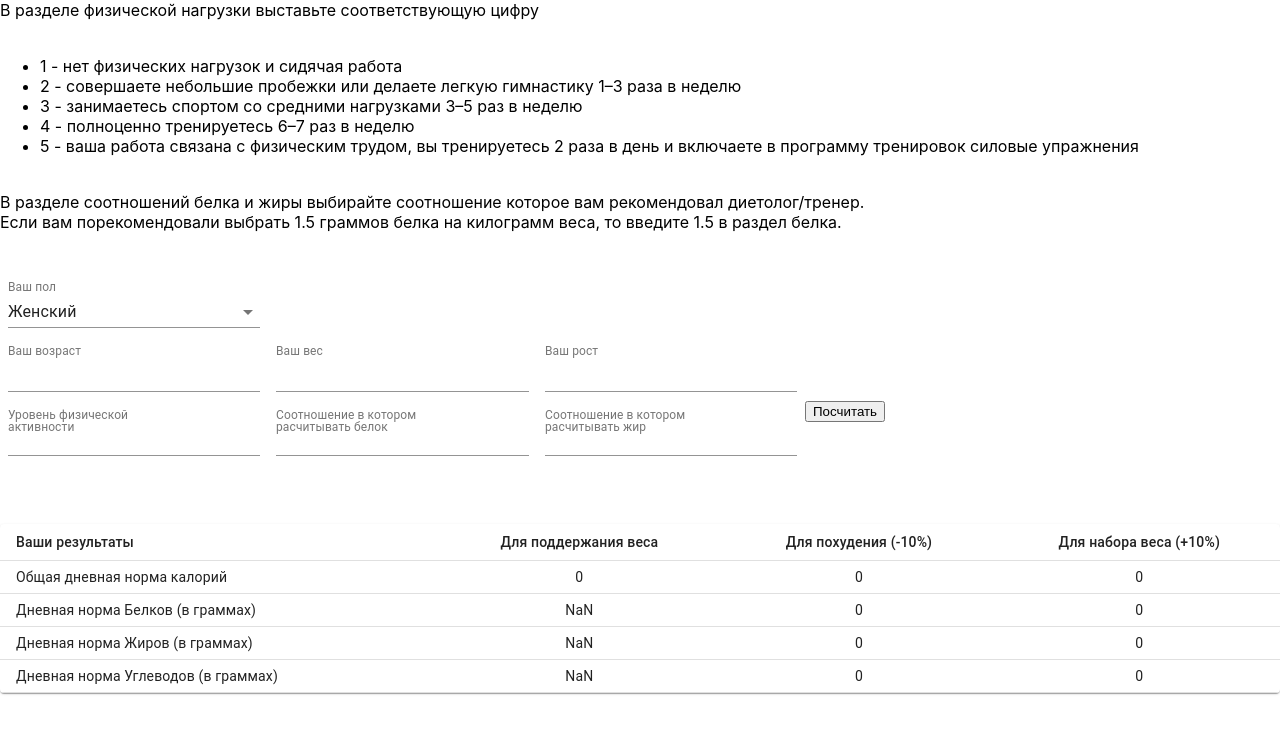
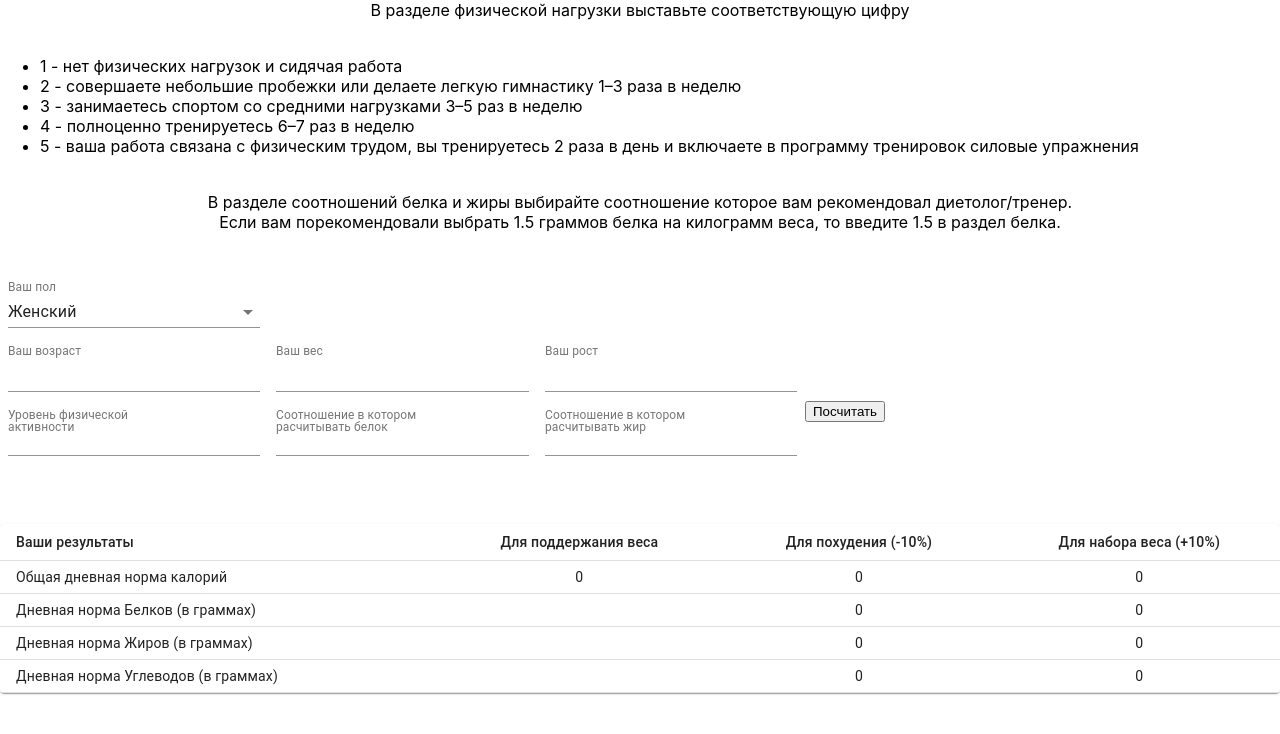
Before and after one commit to Serhazor/macro_calc_en, a Next.js app: page /components/demo in a window 1280 px wide. Shown: the top 734 px of the page. Built offline with nearby package versions, Linux system fonts and the light colour scheme.

Commit message:
centered some of the text

```diff
--- a/pages/components/demo.js
+++ b/pages/components/demo.js
@@ -3,6 +3,7 @@ import TextField from "@material-ui/core/TextField";
 import { makeStyles } from "@material-ui/core/styles";
 import MenuItem from "@material-ui/core/MenuItem";
 import DenseTable from "./DenseTable";
+
 
 const useStyles = makeStyles((theme) => ({
   table: {
@@ -98,9 +99,9 @@ export default function FormPropsTextFields() {
       (parseInt(maintainingWeigthCalories - (maintainingWeigthCalories * 0.1))),
       (parseInt(maintainingWeigthCalories + (maintainingWeigthCalories * 0.1))),
     ),
-    createData("Дневная норма Белков (в граммах)", (parseInt(proCal)), (parseInt(proCal - (proCal * 0.1))), (parseInt(proCal + (proCal * 0.1)))),
-    createData("Дневная норма Жиров (в граммах)", (parseInt(fatCal)), (parseInt(fatCal - (fatCal * 0.1))), (parseInt(fatCal + (fatCal * 0.1)))),
-    createData("Дневная норма Углеводов (в граммах)", (parseInt(carbCal)),(parseInt(carbCal - (carbCal * 0.1))), (parseInt(carbCal + (carbCal * 0.1))))
+    createData("Дневная норма Белков (в граммах)", proCal, (parseInt(proCal - (proCal * 0.1))), (parseInt(proCal + (proCal * 0.1)))),
+    createData("Дневная норма Жиров (в граммах)", fatCal, (parseInt(fatCal - (fatCal * 0.1))), (parseInt(fatCal + (fatCal * 0.1)))),
+    createData("Дневная норма Углеводов (в граммах)", carbCal,(parseInt(carbCal - (carbCal * 0.1))), (parseInt(carbCal + (carbCal * 0.1))))
   ];
   return (
     <form
@@ -108,42 +109,46 @@ export default function FormPropsTextFields() {
       noValidate
       autoComplete="off"
       onSubmit={handleCheck}
-    > <div>
+    > <div style={{textAlign: "center"}}>
           В разделе физической нагрузки выставьте соответствующую цифру
       </div>
     <br/>
+      <div>
         <ul>
           <li>
-        <div>   1 - нет физических нагрузок и сидячая работа</div>
+            1 - нет физических нагрузок и сидячая работа
           </li>
 
           <li>
-        <div> 2 - совершаете небольшие пробежки или делаете легкую гимнастику 1–3 раза в неделю </div>
+            2 - совершаете небольшие пробежки или делаете легкую гимнастику 1–3 раза в неделю
           </li>
 
           <li>
-        <div>   3 - занимаетесь спортом со средними нагрузками 3–5 раз в неделю</div>
+            3 - занимаетесь спортом со средними нагрузками 3–5 раз в неделю
           </li>
 
           <li>
-        <div>   4 - полноценно тренируетесь 6–7 раз в неделю</div>
+            4 - полноценно тренируетесь 6–7 раз в неделю
           </li>
 
           <li>
-        <div> 5 - ваша работа связана с физическим трудом, вы тренируетесь 2 раза в день и включаете в программу тренировок силовые упражнения</div>
+            5 - ваша работа связана с физическим трудом, вы тренируетесь 2 раза в день и включаете в программу тренировок силовые упражнения
           </li>
         </ul>
+        </div>
+
       <br />
-      <div>
+      <div/>
+      <div style={{textAlign: "center"}}>
         В разделе соотношений белка и жиры выбирайте соотношение которое вам рекомендовал диетолог/тренер.
       </div>
-      <div>
+      <div style={{textAlign: "center"}}>
       Если вам порекомендовали выбрать 1.5 граммов белка на килограмм веса, то введите 1.5 в раздел белка.
       </div>
 
       <br />
       <br />
-      <div>
+      <div style={{alignSelf:"center"}}>
         <TextField
           id="sex-number"
           select
```
Lines whose indentation alone changed are shown as unchanged.
